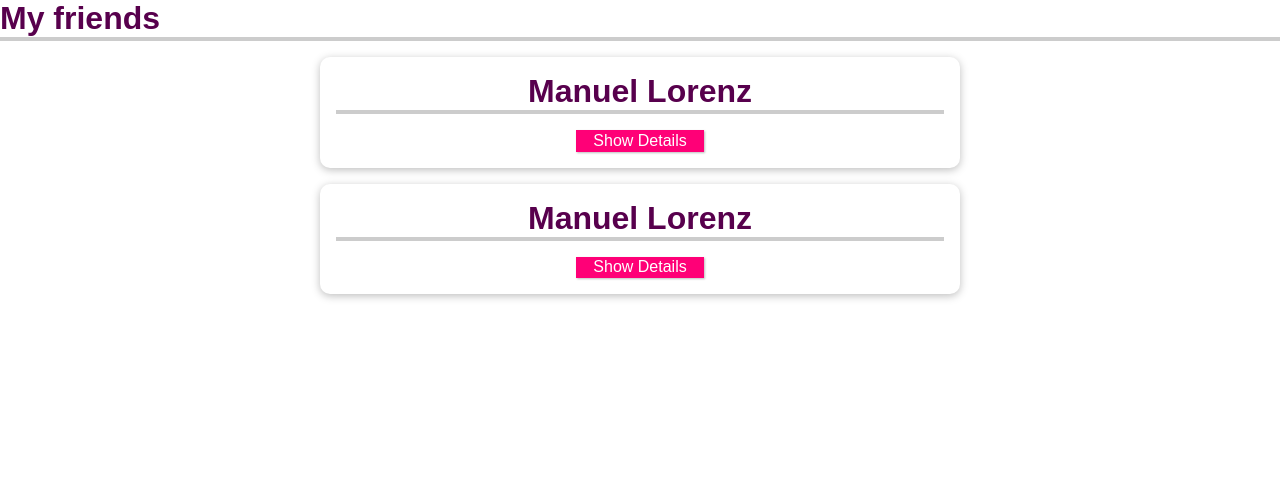
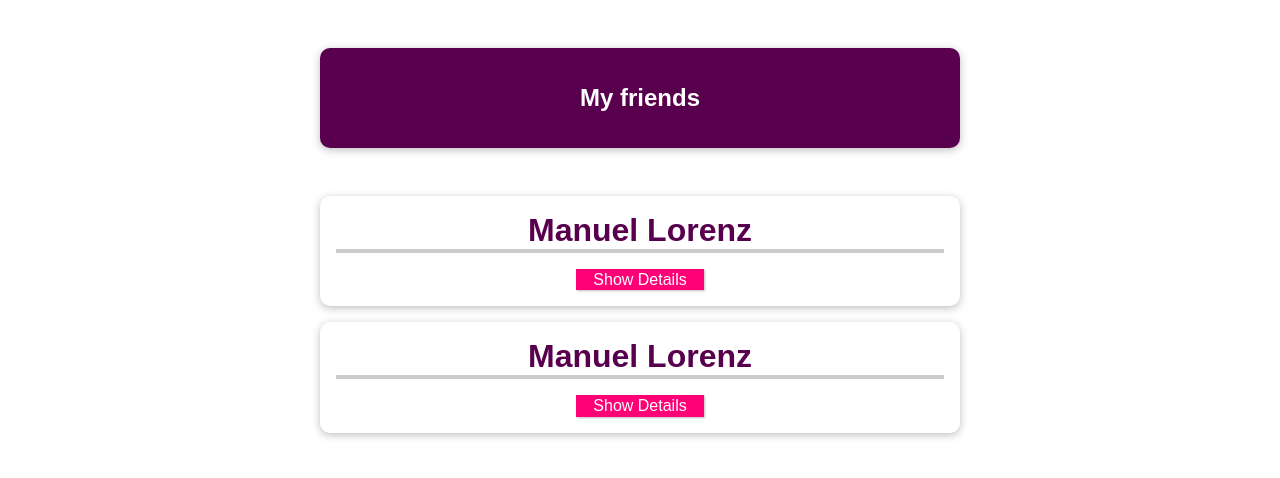
Before and after one commit to JoseAngelCabanes/VueProject11, a Vue app: page / in a window 1280 px wide. Shown: the top 478 px of the page. Built offline with nearby package versions, Linux system fonts and the light colour scheme.

Commit message:
added header properties to title to style css

```diff
--- a/src/App.vue
+++ b/src/App.vue
@@ -1,6 +1,6 @@
 <template>
   <section>
-  <h2>My friends</h2>
+    <header><h1>My friends</h1></header>
     <ul>
       <friend-contact></friend-contact>
       <friend-contact></friend-contact>
@@ -32,13 +32,12 @@
 </script>
 
 <style>
-
 * {
   box-sizing: border-box;
 }
 
 html {
-  font-family: 'Jost', sans-serif;
+  font-family: "Jost", sans-serif;
 }
 
 body {
@@ -96,5 +95,4 @@
   border-color: #ec3169;
   box-shadow: 1px 1px 4px rgba(0, 0, 0, 0.26);
 }
-
 </style>
```
Lines whose indentation alone changed are shown as unchanged.
